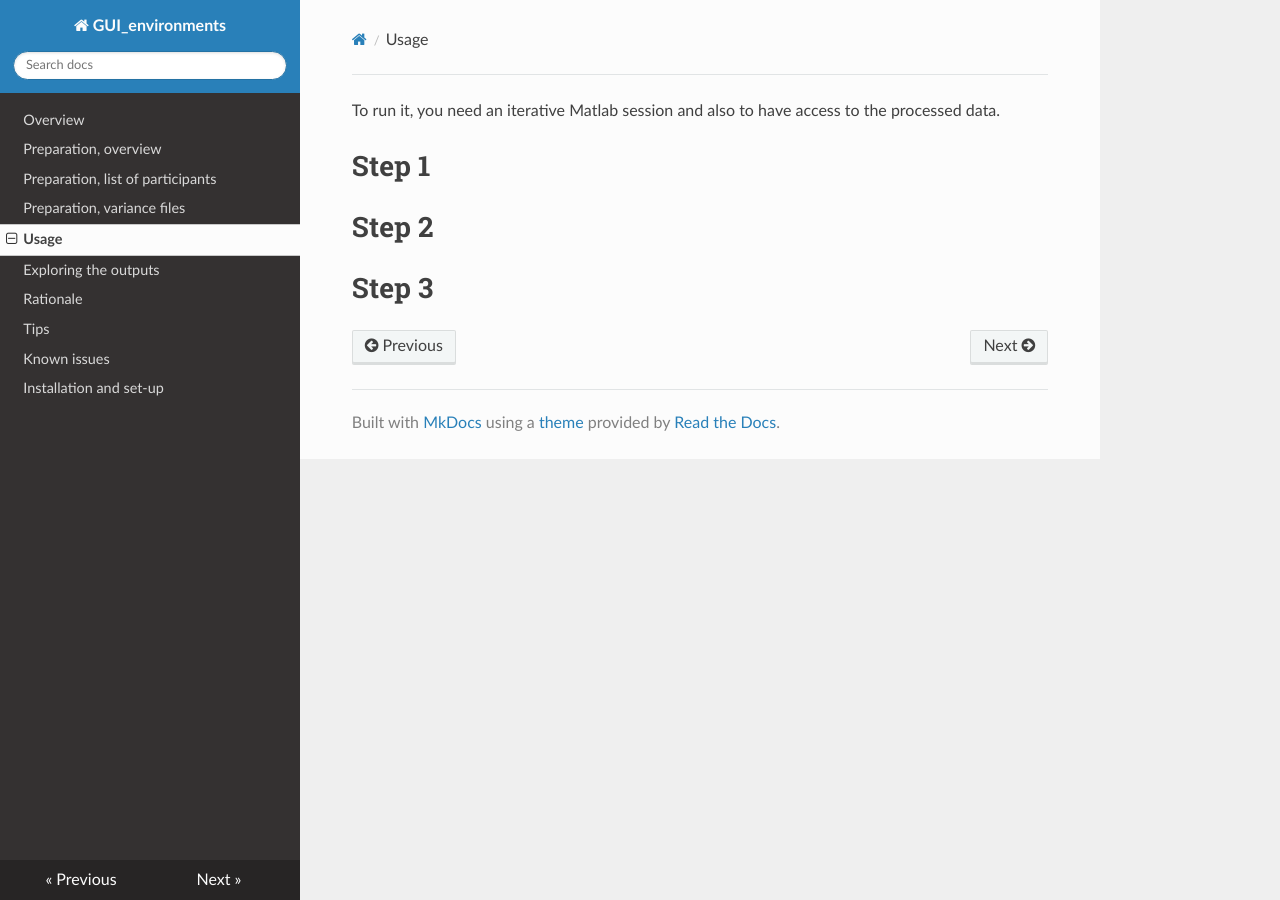
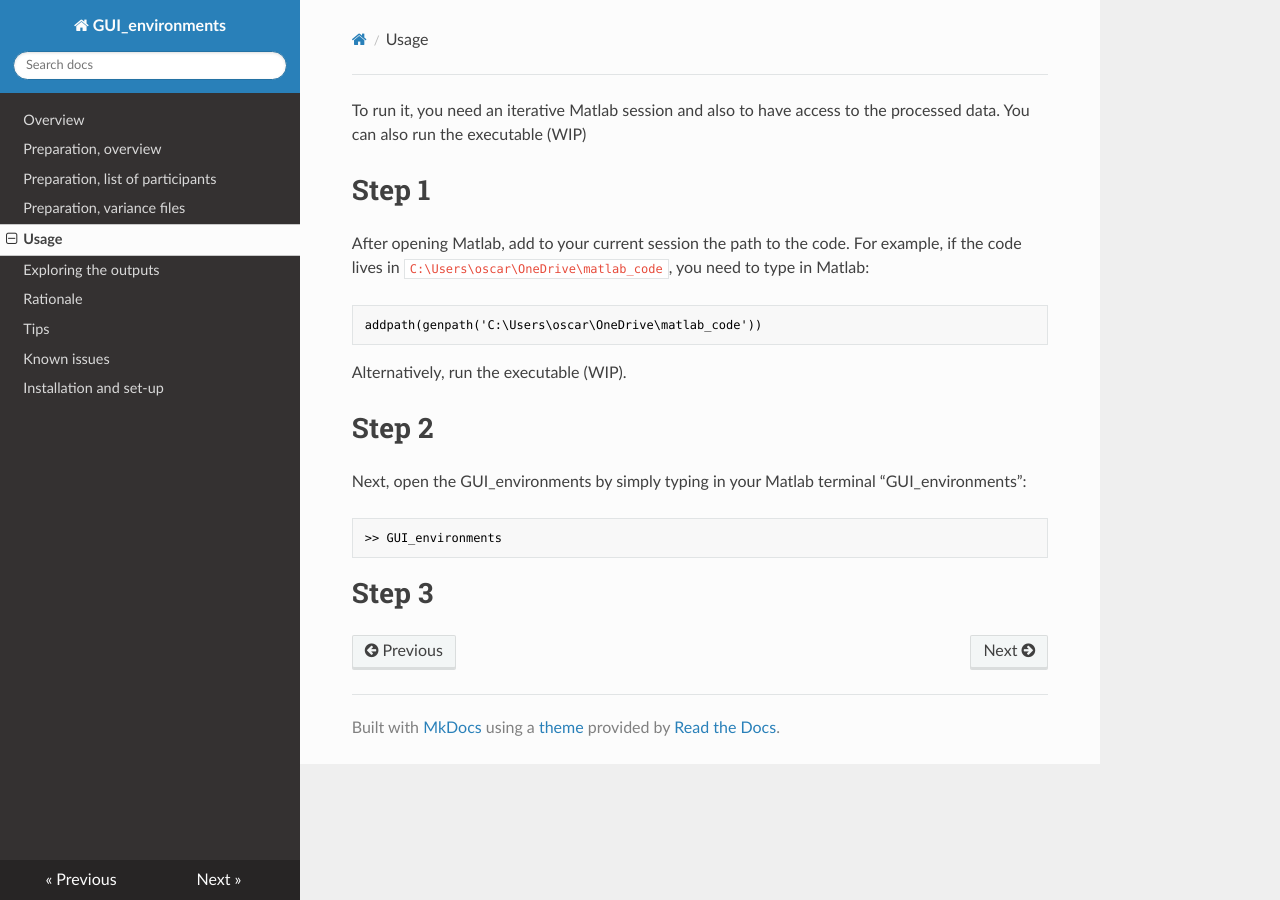
Before and after one commit to omiranda/GUI_environments_documentation, an MkDocs documentation site: the page built from docs/usage.md, in a window 1280 px wide. Built offline with MkDocs 1.6.1, drawn with Linux system fonts in a browser that asks for light colours; nearby versions of some CDN libraries; old or Windows-style settings are respelled for this version of MkDocs.

Commit message:
Update usage.md

````diff
--- a/docs/usage.md
+++ b/docs/usage.md
@@ -1,9 +1,26 @@
 
 To run it, you need an iterative Matlab session and also to have access to the
-processed data.
+processed data. You can also run the executable (WIP)
 
 # Step 1
 
+After opening Matlab, add to your current session the path to the code. For example, if the code lives in `C:\Users\oscar\OneDrive\matlab_code`,
+you need to type in Matlab:
+
+```matlab
+addpath(genpath('C:\Users\oscar\OneDrive\matlab_code'))
+```
+
+Alternatively, run the executable (WIP).
+
 # Step 2
 
+Next, open the GUI_environments by simply typing in your Matlab terminal “GUI_environments”:
+
+```matlab
+>> GUI_environments
+```
+
+
+
 # Step 3
````
